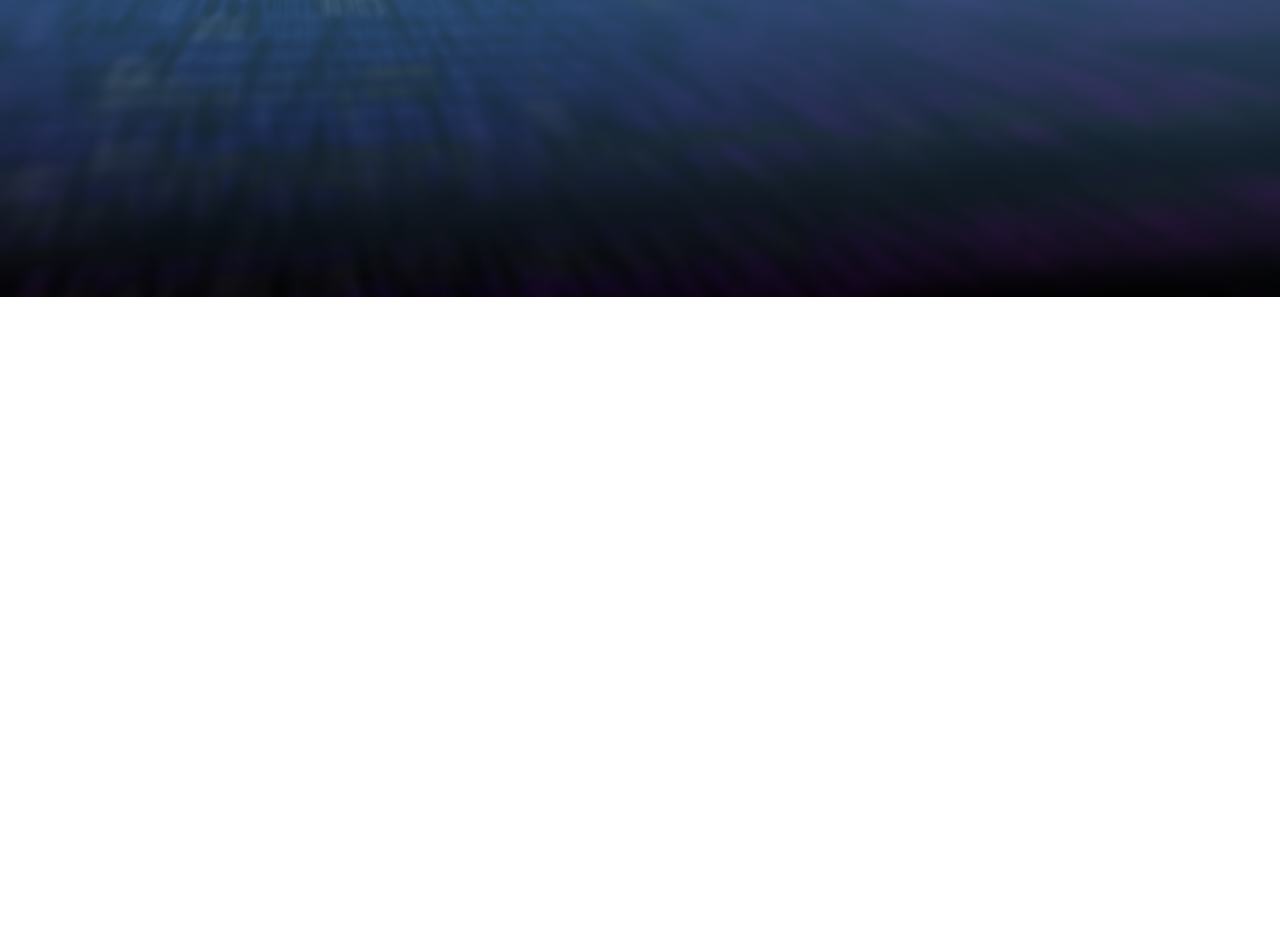
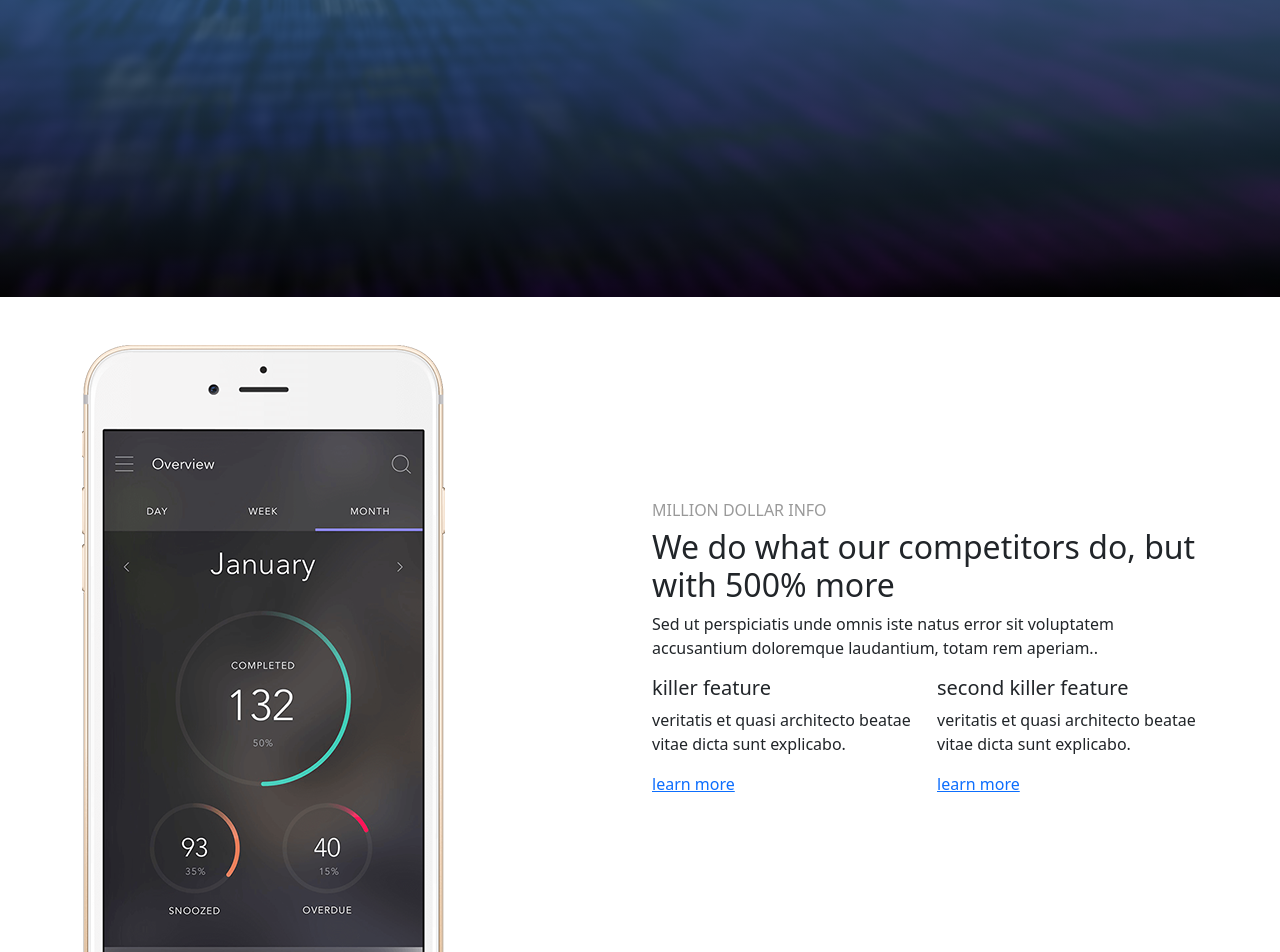
Before and after one commit to bevtuhov/Lab8, a plain HTML site: page index.html in a window 1280 px wide. Shown: the part 503-1455 px from the top of the page. Before the commit the page ends 800 px from the top, so only its background shows below. Drawn offline with nearby package versions, Linux system fonts and the light colour scheme.

Commit message:
Второй раздел

```diff
--- a/css/style.css
+++ b/css/style.css
@@ -5,3 +5,15 @@
 .fill-viewport {
     min-height: 100vh
 }
+
+.text-white-70 {
+    color: rgba(255,255,255,0.7)
+}
+
+.text-black-40 {
+    color: rgba(0,0,0,0.4)
+}
+
+.fill-80-viewport {
+    min-height: 80vh
+}
--- a/index.html
+++ b/index.html
@@ -29,6 +29,40 @@
 			</div>
 		</div>
 	</section>
+	<section id="info--1">
+		<div class="container">
+			<div class="row pt-5 align-items-center">
+				<div class="col d-none d-md-block align-self-end">
+					<img src="img/phone.png" class="img-fluid" />
+
+				</div>
+				<div class="col">
+					<h6 class="text-uppercase text-black-40">
+						million dollar info
+					</h6>
+					<h2>We do what our competitors do, but with 500% more</h2>
+					<p>Sed ut perspiciatis unde omnis iste natus error sit voluptatem accusantium doloremque laudantium, totam
+						rem aperiam..</p>
+					<!--колонки могут быть вложенными -->
+					<div class="row">
+						<div class="d-none d-md-block col">
+							<h5>killer feature</h5>
+							<p>veritatis et quasi architecto beatae vitae dicta sunt explicabo.</p>
+							<a href="#" class="d-block">learn more</a>
+
+						</div>
+						<div class="d-none d-lg-block col">
+							<h5>second killer feature</h5>
+							<p>veritatis et quasi architecto beatae vitae dicta sunt explicabo.</p>
+							<a href="#" class="d-block">learn more</a>
+
+						</div>
+					</div>
+				</div>
+			</div>
+		</div>
+	</section>
+
 </body>
 
 </html>
```
